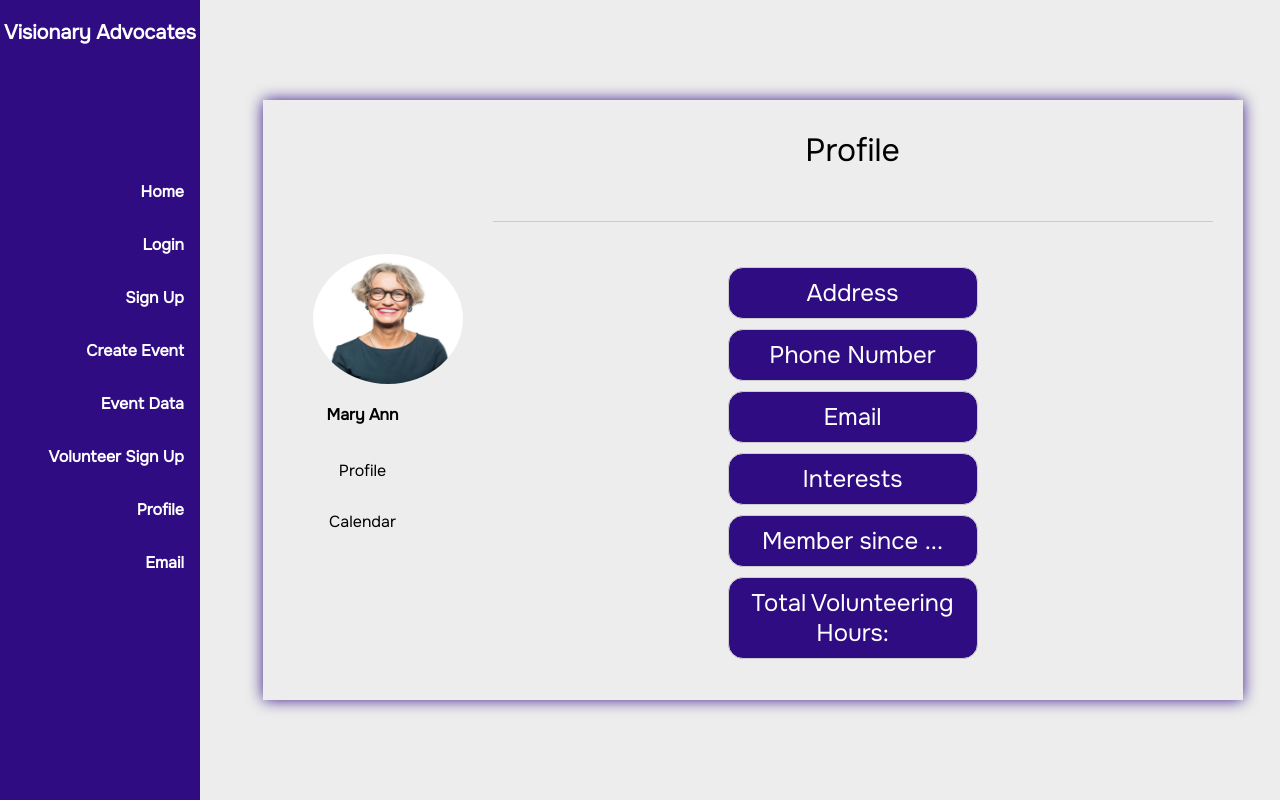
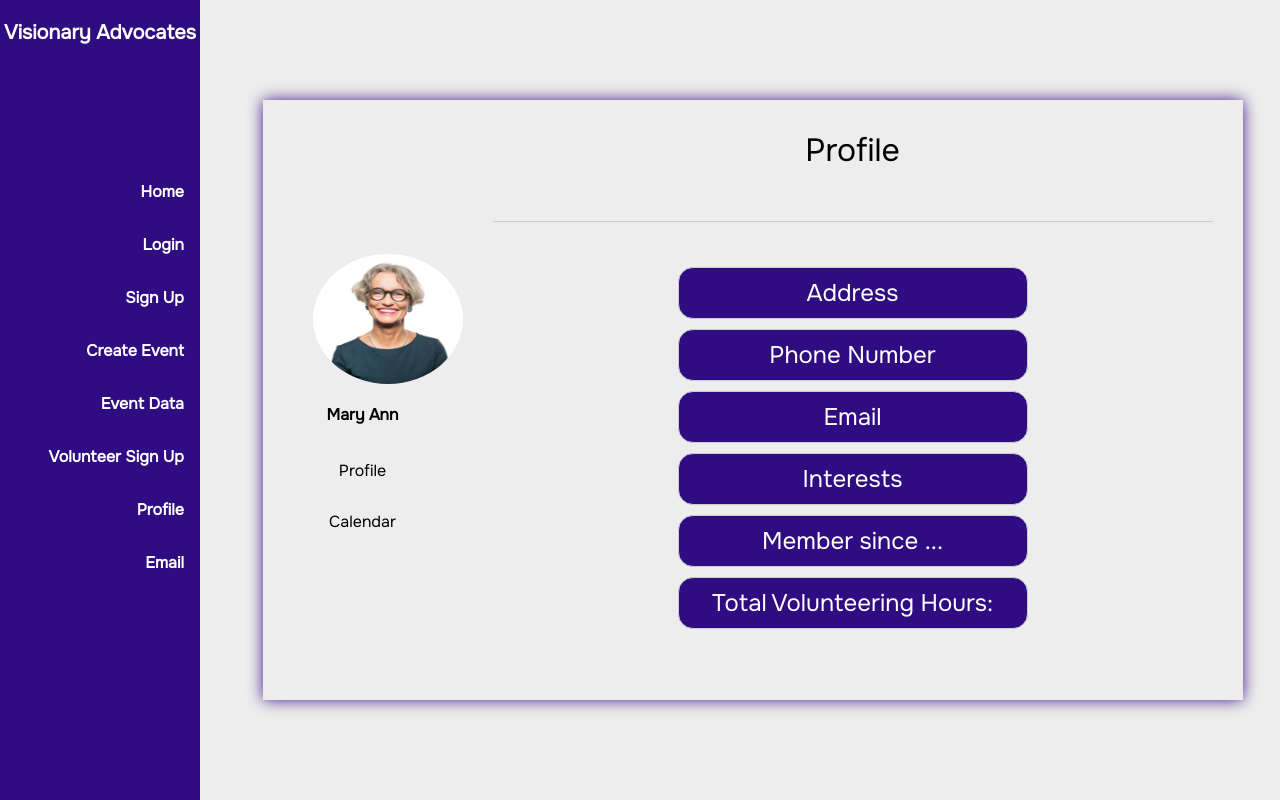
Before and after one commit to cfgdelaware23/Team-12, a React (Create React App) app in the folder client/: page /Profile in a window 1280 px wide. Built offline with nearby package versions, Linux system fonts and the light colour scheme; no server answers.

Commit message:
final home and profile

```diff
--- a/client/src/pages/Home.css
+++ b/client/src/pages/Home.css
@@ -27,6 +27,7 @@ h1{
     margin: 10px;
     height: 300px;
     background-color: white;
+    padding-top: 80px;
     border-radius: 20px;
     text-align: center;
 }
--- a/client/src/pages/Profile.css
+++ b/client/src/pages/Profile.css
@@ -140,7 +140,7 @@
     border: 1px solid #ccc;
     padding: 10px;
     margin: 5px;
-    width: 250px; /* Adjust the width as needed */
+    width: 350px; /* Adjust the width as needed */
     text-align: center;
     border-radius: 15px;
     align-items: center;
```
Also changed, not shown: client/src/components/Navbar/navbar.js (+7 -7 lines).
